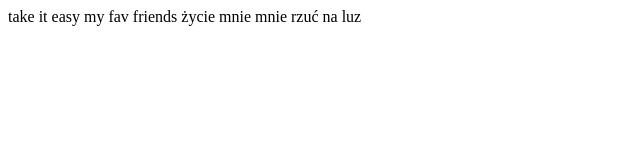
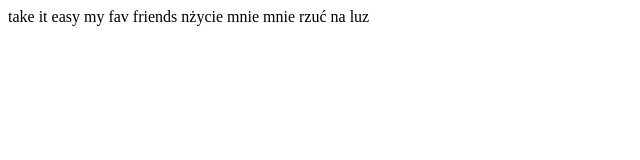
Before and after one commit to dxwilk/pliki, a plain HTML site: page index.html in a window 1280 px wide. Shown: the full height of the page, 0-640 px from the left. Drawn offline with Linux system fonts and the light colour scheme.

Commit message:
Update index.html

```diff
--- a/index.html
+++ b/index.html
@@ -3,6 +3,6 @@
   <title>Moja strona</title>
  </head>
 <body>
- take it easy my fav friends    życie mnie mnie    rzuć na luz
+ take it easy my fav friends nżycie mnie mnie rzuć na luz
 </body>
 </html>
```
